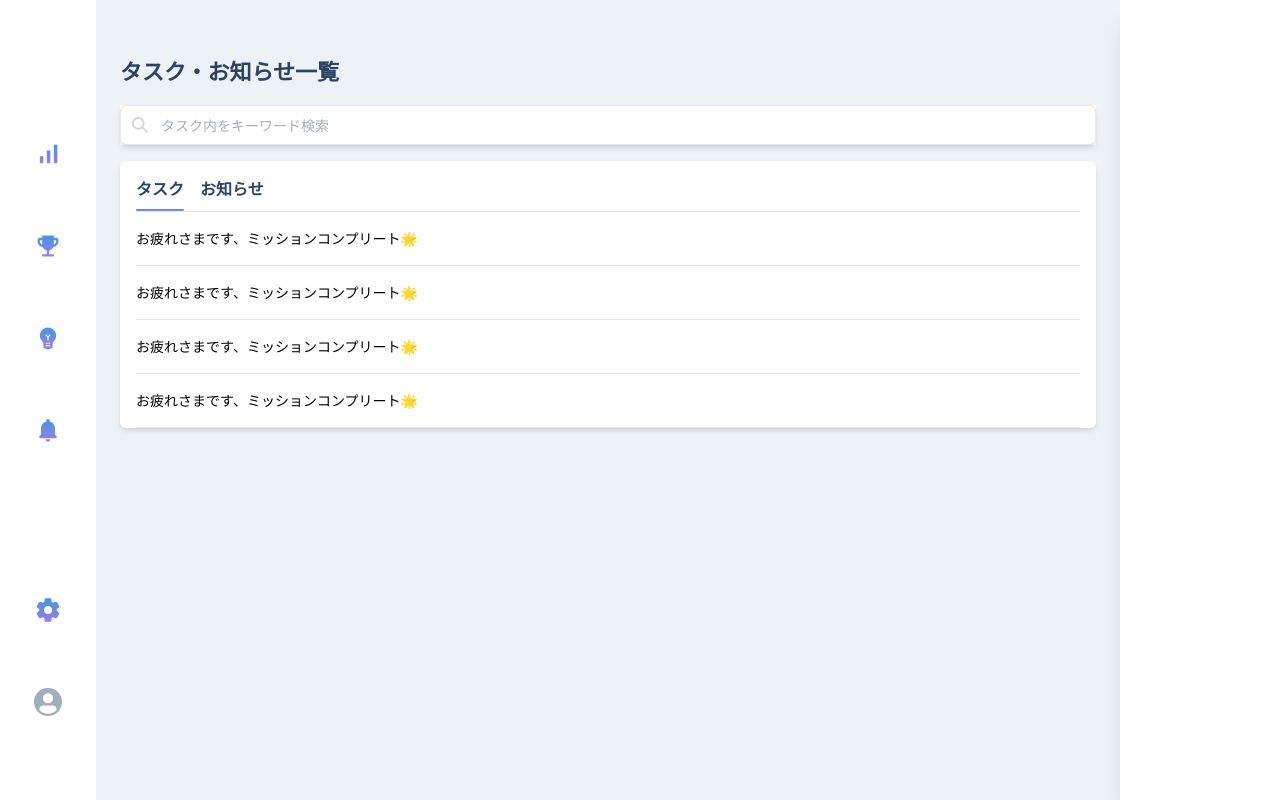
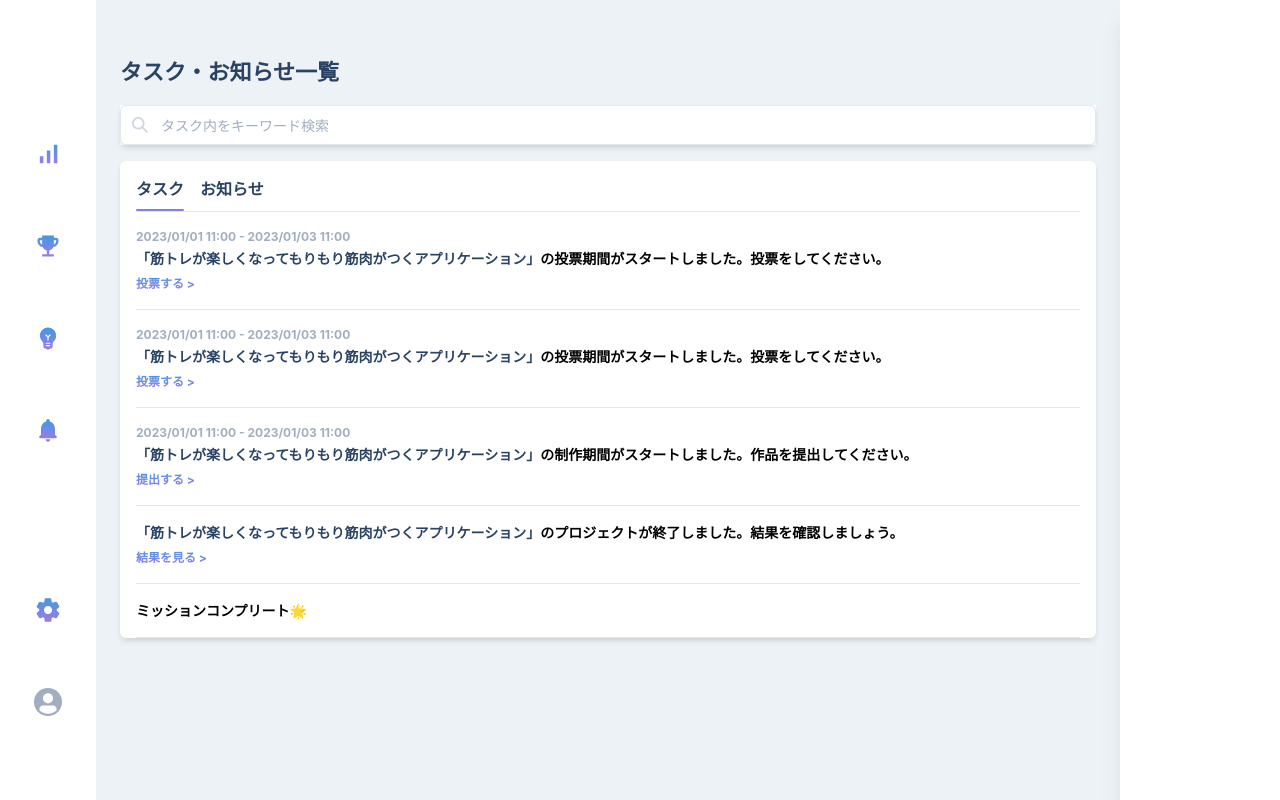
Before and after one commit to Matsushoooo12/TheCreatorsBattle, a Next.js app: page /notification in a window 1280 px wide. Shown: the top 800 px of the page. Built offline with nearby package versions, Linux system fonts and the light colour scheme.

Commit message:
微調整

```diff
--- a/components/atoms/GradientIcon.jsx
+++ b/components/atoms/GradientIcon.jsx
@@ -4,10 +4,10 @@ const GradientIcon = (props) => {
   const { children } = props;
   return (
     <>
-      <svg width={0} height={0} style={{suppressHydrationWarning: true}}>
-        <linearGradient style={{suppressHydrationWarning: true}} id="linearColors" gradientTransform="rotate(90)">
-          <stop style={{suppressHydrationWarning: true}} offset={0} stopColor="#4299E1" />
-          <stop style={{suppressHydrationWarning: true}} offset={1} stopColor="#9F7AEA" />
+      <svg width={0} height={0}>
+        <linearGradient id="linearColors" gradientTransform="rotate(90)">
+          <stop offset={0} stopColor="#4299E1" />
+          <stop offset={1} stopColor="#9F7AEA" />
         </linearGradient>
       </svg>
       {children}
--- a/components/organisms/LineChartItem.jsx
+++ b/components/organisms/LineChartItem.jsx
@@ -8,7 +8,7 @@ import {
 } from "recharts";
 
 const LineChartItem = (props) => {
-    const {data, gradientId, isReversed} = props
+  const {data, gradientId, isReversed} = props
   return (
     <LineChart
       width={540}
--- a/components/templates/LeftSidebar.jsx
+++ b/components/templates/LeftSidebar.jsx
@@ -14,6 +14,7 @@ const LeftSidebar = () => {
     const sx = { fill: "url(#linearColors)", fontSize: 28 }
   return (
     <Flex
+    suppressHydrationWarning
       bg="white"
       h="100vh"
       minW="96px"
@@ -25,7 +26,7 @@ const LeftSidebar = () => {
         pb="40px"
       justifyContent="space-between"
     >
-      <Flex direction="column" w="100%">
+      <Flex suppressHydrationWarning direction="column" w="100%">
       <MenuIcon onClick={() => router.push('/')} url={"http://localhost:3000/"}>
         <SignalCellularAltIcon
             sx={sx}
--- a/pages/index.js
+++ b/pages/index.js
@@ -78,7 +78,7 @@ export default function Home() {
   const toggleLineChart = (index) => {
     setLineChartIndex(index)
   }
-  useEffect(() => setLineChartIndex(0), []);
+  // useEffect(() => setLineChartIndex(0), []);
   return (
     <Flex direction="column" py="56px">
       <HStack spacing="12px">
--- a/pages/notification/index.jsx
+++ b/pages/notification/index.jsx
@@ -1,5 +1,6 @@
 import { SearchIcon } from '@chakra-ui/icons'
-import { Divider, Flex, Input, InputGroup, InputLeftElement, Text } from '@chakra-ui/react'
+import { Divider, Flex, Input, InputGroup, InputLeftElement, Link, Text } from '@chakra-ui/react'
+import { useRouter } from 'next/router'
 import React, { useEffect, useState } from 'react'
 import {AiOutlineSearch} from 'react-icons/ai'
 import TabItem from '../../components/atoms/TabItem'
@@ -8,30 +9,49 @@ import TabItems from '../../components/molecules/TabItems'
 const taskList = [
   {
     id: 1,
-    content: "お疲れさまです、ミッションコンプリート🌟"
+    content: "投票期間がスタートしました。投票をしてください。",
+    title: '筋トレが楽しくなってもりもり筋肉がつくアプリケーション',
+    deadline: "2023/01/01 11:00 - 2023/01/03 11:00",
+    status: 'vote',
+    projectId: '1'
   },
   {
     id: 2,
-    content: "お疲れさまです、ミッションコンプリート🌟"
+    content: "投票期間がスタートしました。投票をしてください。",
+    title: '筋トレが楽しくなってもりもり筋肉がつくアプリケーション',
+    deadline: "2023/01/01 11:00 - 2023/01/03 11:00",
+    status: 'vote',
+    projectId: '2'
   },
   {
     id: 3,
-    content: "お疲れさまです、ミッションコンプリート🌟"
+    content: "制作期間がスタートしました。作品を提出してください。",
+    title: '筋トレが楽しくなってもりもり筋肉がつくアプリケーション',
+    deadline: "2023/01/01 11:00 - 2023/01/03 11:00",
+    status: 'production',
+    projectId: '3'
   },
   {
     id: 4,
-    content: "お疲れさまです、ミッションコンプリート🌟"
+    content: "プロジェクトが終了しました。結果を確認しましょう。",
+    title: '筋トレが楽しくなってもりもり筋肉がつくアプリケーション',
+    status: 'done',
+    projectId: '4'
+  },
+  {
+    id: 5,
+    content: "ミッションコンプリート🌟",
   },
 ]
 
 const notificationList = [
   {
     id: 1,
-    content: "お知らせです、ミッションコンプリート🌟"
+    content: "お知らせです、ミッションコンプリート🌟",
   },
   {
     id: 2,
-    content: "お知らせです、ミッションコンプリート🌟"
+    content: "お知らせです、ミッションコンプリート🌟",
   },
   {
     id: 3,
@@ -44,6 +64,7 @@ const notificationList = [
 ]
 
 const Notification = () => {
+  const router = useRouter()
   const [notificationIndex, setNotificationIndex] = useState(0)
   const toggleNotification = (index) => {
     setNotificationIndex(index)
@@ -51,6 +72,15 @@ const Notification = () => {
   useEffect(() => {
     setNotificationIndex(0)
   }, [])
+  const linkText = (status) => {
+    if(status === 'production'){
+      return "提出する"
+    }else if(status === 'vote'){
+      return "投票する"
+    }else if(status === 'done'){
+      return '結果を見る'
+    }
+  }
   return (
     <Flex direction="column" py="56px">
       <Text color="blue.800" fontWeight="bold" fontSize="22px" mb="16px">タスク・お知らせ一覧</Text>
@@ -73,7 +103,12 @@ const Notification = () => {
             <>
               {taskList?.map((list) => (
                 <Flex key={list.id} direction="column" color="black" py="16px" fontSize="14px" borderBottom="1px solid #000" borderColor="gray.200">
-                  {list.content}
+                  {list.deadline && (<Text mb="2px" color="gray.400" fontSize="12px" fontWeight="bold">{list.deadline}</Text>)}
+                  <Flex fontWeight="bold" mb={list.status && "6px"}>
+                    {list.status && (<Flex><Text onClick={() => router.push(`/projects/${list.projectId}`)} cursor="pointer" color="blue.800">{`「${list.title}」`}</Text><Text>の</Text></Flex>)}
+                    <Text>{list.content}</Text>
+                  </Flex>
+                  {list.status && (<Text cursor="pointer" fontSize="12px" fontWeight="bold" bgGradient="linear(to-b, blue.400, purple.400)" bgClip="text">{`${linkText(list.status)} >`}</Text>)}
                 </Flex>
               ))}
             </>
```
